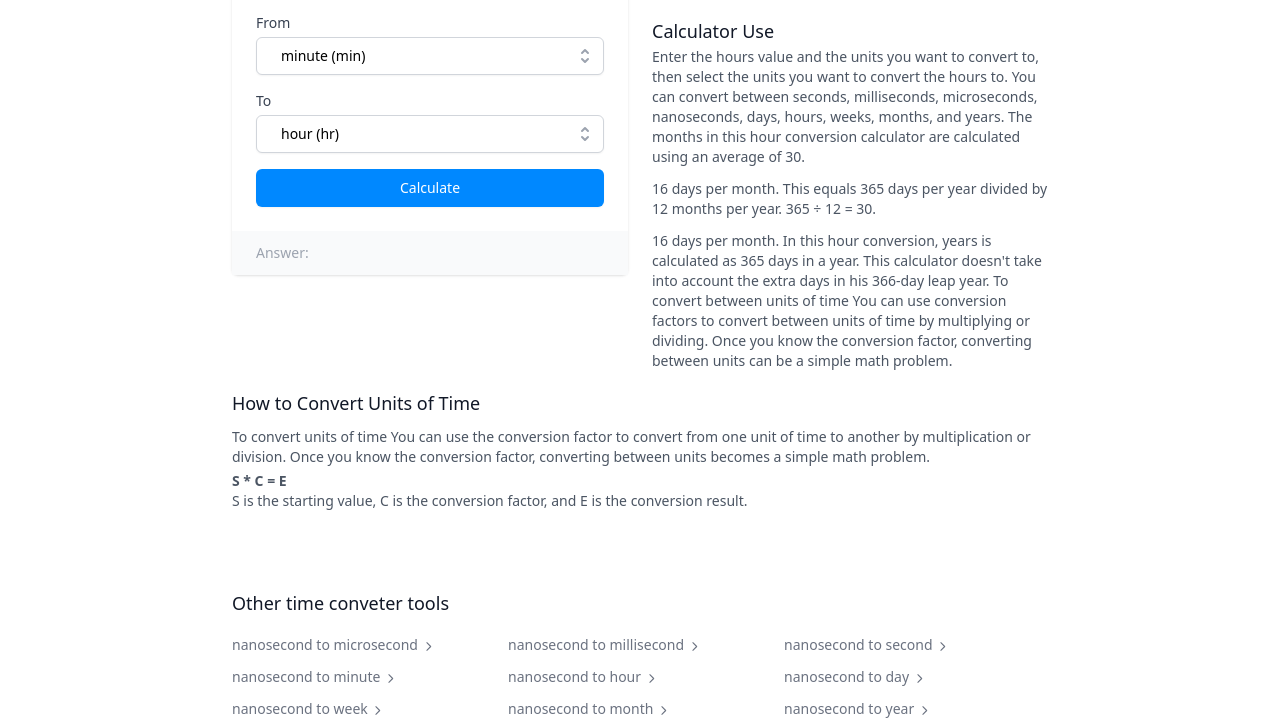
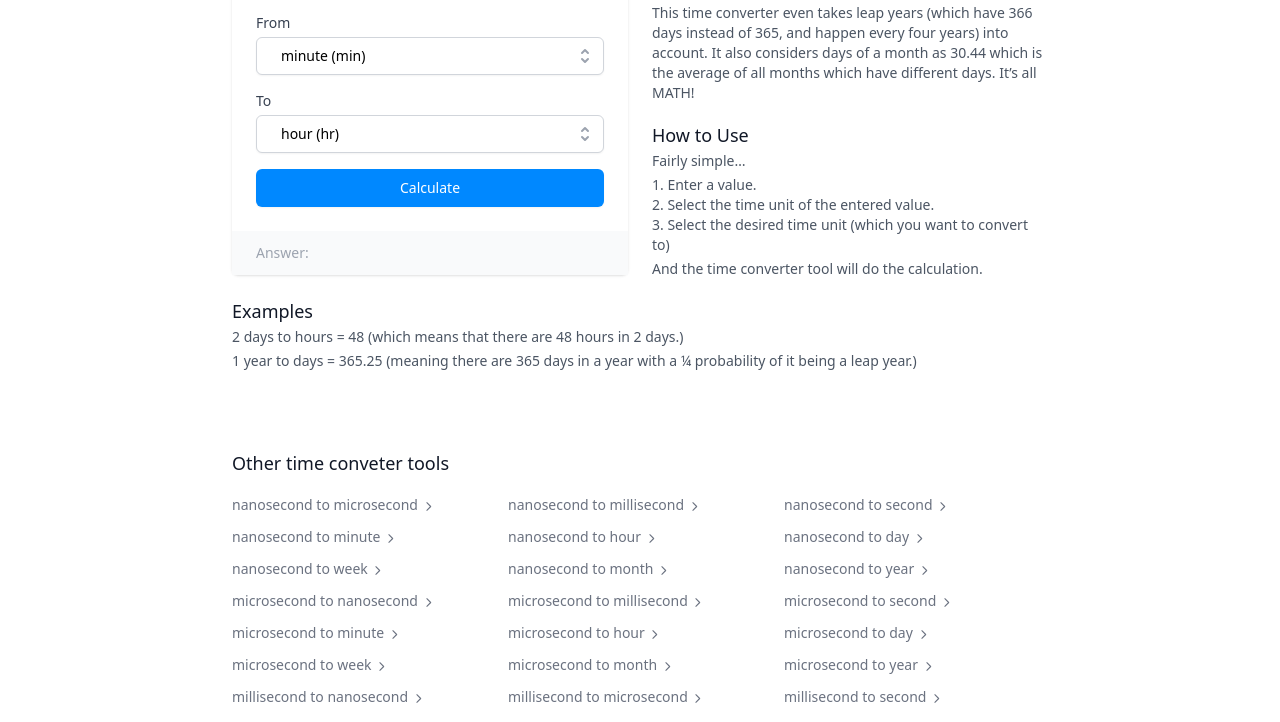
Before and after one commit to saatsazwatch/converter, a Gatsby site: page /convert-time in a window 1280 px wide. Shown: the part 243-965 px from the top of the page. Built offline with nearby package versions, Linux system fonts and the light colour scheme; Gatsby itself is replaced by a stand-in of ours.

Commit message:
fix - edit /tools page and /convert-time page content

```diff
--- a/src/pages/convert-time/index.tsx
+++ b/src/pages/convert-time/index.tsx
@@ -145,30 +145,41 @@ const IndexPage = () => {
               <div>
                 <h1 className="text-lg font-medium leading-6 text-gray-900">Time Converter Tool</h1>
                 <p className="mt-1 text-sm text-gray-600">
-                  Convert units of time. Convert fractional time to seconds, minutes, hours, days,
-                  weeks, and years. Learn how to convert one unit of time to another.
+                This advanced time converter tool allows you to change one unit of time to another with ease. Making it a perfect tool for your time conversion math problems.
                 </p>
-                <h2 className="mt-5 text-lg font-medium leading-6 text-gray-900">Calculator Use</h2>
                 <p className="mt-1 text-sm text-gray-600">
-                  Enter the hours value and the units you want to convert to, then select the units
-                  you want to convert the hours to. You can convert between seconds, milliseconds,
-                  microseconds, nanoseconds, days, hours, weeks, months, and years. The months in
-                  this hour conversion calculator are calculated using an average of 30.
+                This time converter even takes leap years (which have 366 days instead of 365, and happen every four years) into account. It also considers days of a month as 30.44 which is the average of all months which have different days. It’s all MATH!
                 </p>
-                <p className="mt-3 text-sm text-gray-600">
-                  16 days per month. This equals 365 days per year divided by 12 months per year.
-                  365 ÷ 12 = 30.
-                </p>
-                <p className="mt-3 text-sm text-gray-600">
-                  16 days per month. In this hour conversion, years is calculated as 365 days in a
-                  year. This calculator doesn't take into account the extra days in his 366-day leap
-                  year. To convert between units of time You can use conversion factors to convert
-                  between units of time by multiplying or dividing. Once you know the conversion
-                  factor, converting between units can be a simple math problem.
+                <h2 className="mt-5 text-lg font-medium leading-6 text-gray-900">How to Use</h2>
+                <p className="mt-1 text-sm text-gray-600">
+                  Fairly simple…
+                  <p className="mt-1 text-sm text-gray-600">
+                    <ul>
+                      <li>
+                      1. Enter a value.
+                      </li>
+                      <li>
+                      2. Select the time unit of the entered value.
+                      </li>
+                      <li>
+                      3. Select the desired time unit (which you want to convert to)
+                      </li>
+                    </ul>
+                  </p>
+                <p className="mt-1 text-sm text-gray-600">
+                  And the time converter tool will do the calculation.</p>
                 </p>
               </div>
             </div>
           </div>
+          <h2 className="mt-5 text-lg font-medium leading-6 text-gray-900">Examples</h2>
+                <p className="mt-1 text-sm text-gray-600">
+                2 days to hours = 48 (which means that there are 48 hours in 2 days.)
+                </p>
+                <p className="mt-1 text-sm text-gray-600">
+                 1 year to days = 365.25 (meaning there are 365 days in a year with a ¼ probability of it being a leap year.)
+                </p>
+          {/*
           <h2 className="mt-5 text-lg font-medium leading-6 text-gray-900">
             How to Convert Units of Time
           </h2>
@@ -181,6 +192,8 @@ const IndexPage = () => {
               S is the starting value, C is the conversion factor, and E is the conversion result.
             </p>
           </p>
+          */}
+
         </div>
         <Linkbox />
       </main>
--- a/src/pages/index.tsx
+++ b/src/pages/index.tsx
@@ -18,8 +18,7 @@ const features = [
         >
           Time Converter
         </Link>{" "}
-        is a simple tool that helps you convert time between different countries. You just need to
-        enter the start time and end time and choose the country where you want to convert.
+        is an advanced time conversion tool that helps you to convert a unit of time to another. You simply enter the value and its time unit, and you select the desired new time unit and it will be converted to it.
       </p>
     ),
     icon: ClockIcon,
```
